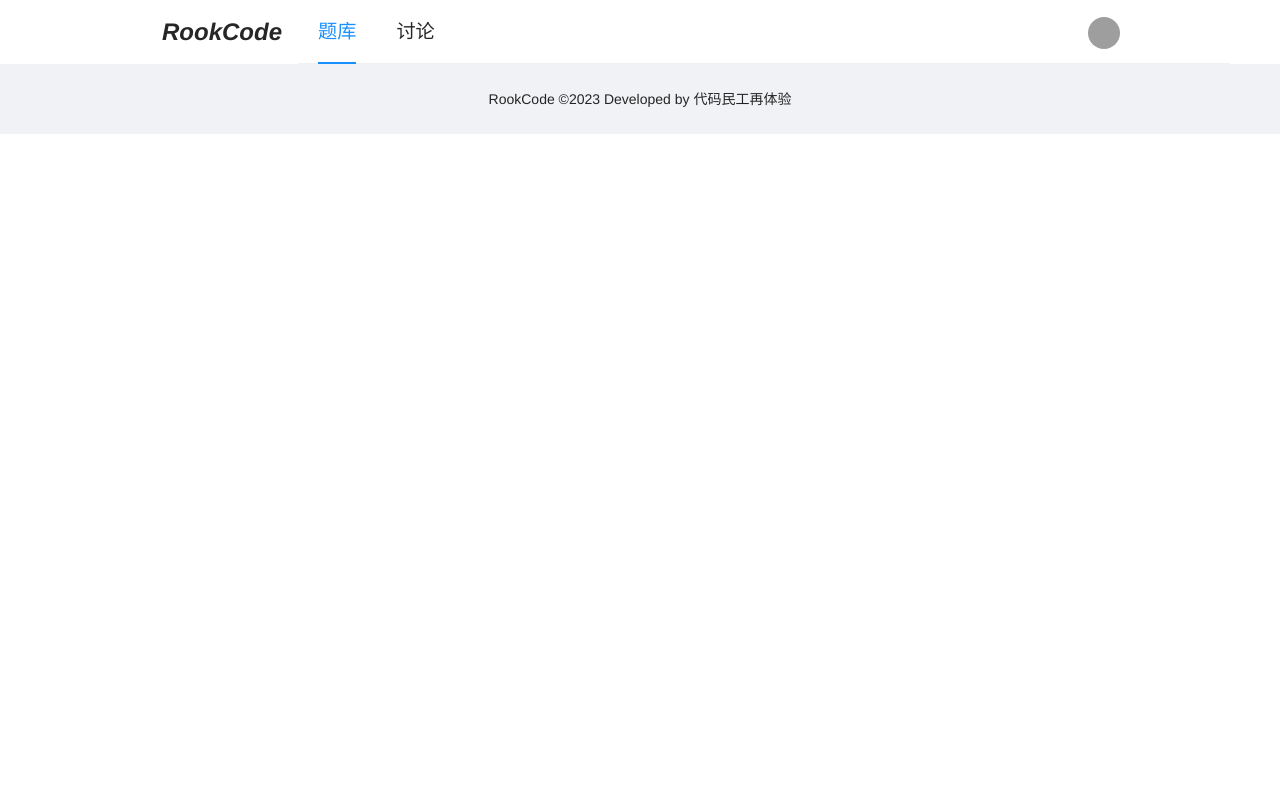
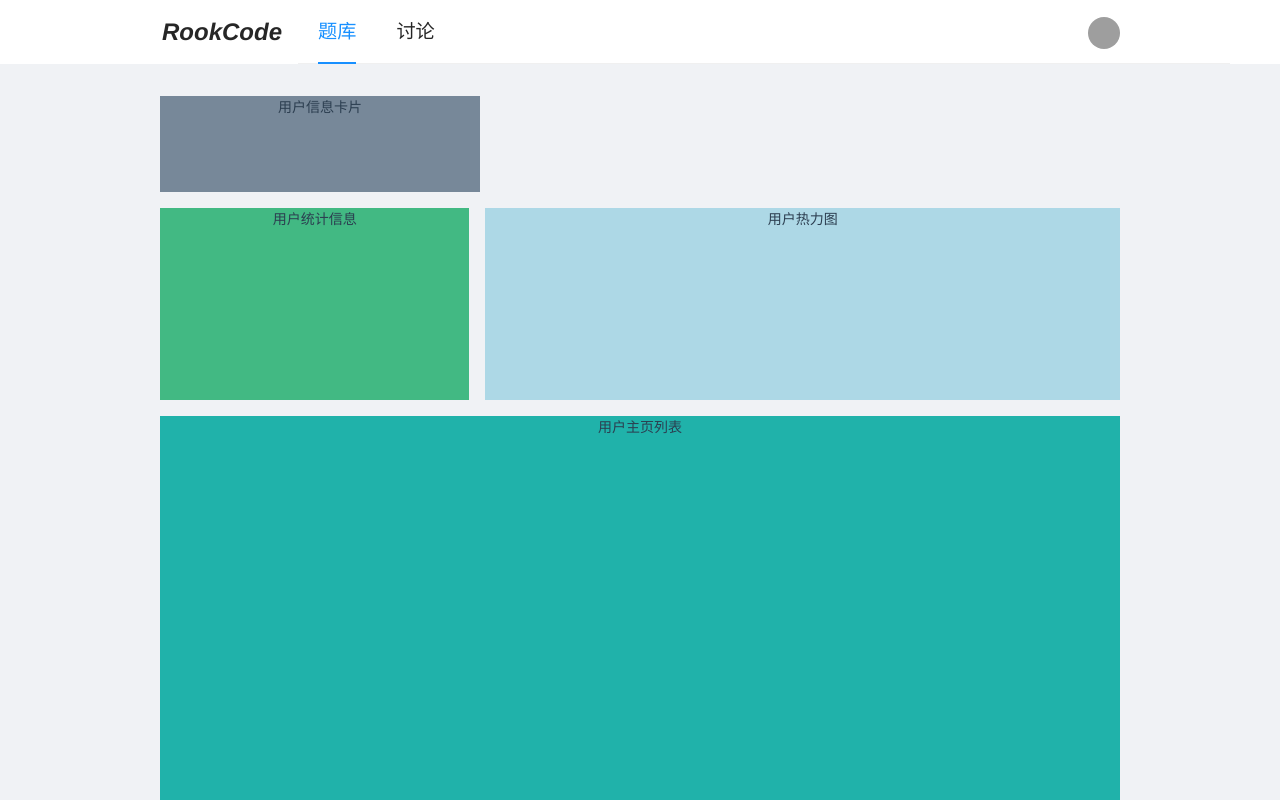
Before and after one commit to Manacher/RookCodeFE, a Vue app: page /user/1 in a window 1280 px wide. Shown: the top 800 px of the page. Built offline with nearby package versions, Linux system fonts and the light colour scheme; no server answers; grey boxes are pictures that could not be loaded.

Commit message:
feat: 初始化个人主页部件、布局，并配置动态路由 --task=1018826 --user=刘宇阳

```diff
--- a/package.json
+++ b/package.json
@@ -13,8 +13,10 @@
     "@popperjs/core": "^2.11.7",
     "ant-design-vue": "^3.2.17",
     "axios": "^1.3.5",
+    "chart.js": "^4.2.1",
     "v-calendar": "^3.0.0-alpha.7",
     "vue": "^3.0.0",
+    "vue-chartjs": "^5.2.0",
     "vue-router": "^4.0.0-0",
     "vuex": "^4.0.0-0"
   },
--- a/src/router/index.ts
+++ b/src/router/index.ts
@@ -1,11 +1,14 @@
 import {createRouter, createWebHistory, RouteRecordRaw} from 'vue-router'
-import Home from '../views/Home.vue'
 
 const routes: Array<RouteRecordRaw> = [
     {
         path: '/',
         name: 'FrontPage',
-        component: () => import('../views/frontpage/FrontPage.vue')
+        component: () => import('../views/frontPage/FrontPage.vue')
+    }, {
+        path: '/user/:id?',
+        name: 'UserPage',
+        component: () => import('../views/userPage/UserPage.vue')
     },
 ]
 
--- /dev/null
+++ b/src/views/userPage/UserHeatMap.vue
@@ -0,0 +1,15 @@
+<template>
+<div>
+  用户热力图
+</div>
+</template>
+
+<script>
+export default {
+  name: "user-heat-map"
+}
+</script>
+
+<style scoped>
+
+</style>
--- /dev/null
+++ b/src/views/userPage/UserInfoCard.vue
@@ -0,0 +1,15 @@
+<template>
+  <div>
+    用户信息卡片
+  </div>
+</template>
+
+<script>
+export default {
+  name: "user-info-card"
+}
+</script>
+
+<style scoped>
+
+</style>
--- /dev/null
+++ b/src/views/userPage/UserList.vue
@@ -0,0 +1,15 @@
+<template>
+  <div>
+    用户主页列表
+  </div>
+</template>
+
+<script>
+export default {
+  name: "user-list"
+}
+</script>
+
+<style scoped>
+
+</style>
--- /dev/null
+++ b/src/views/userPage/UserPage.vue
@@ -0,0 +1,95 @@
+<template>
+
+  <a-layout class="main-area">
+
+    <div class="user-info" style="width: 20rem; height: 6rem; background-color: lightslategrey;">
+      <UserInfoCard/>
+    </div>
+
+    <a-layout-content class="content-area">
+
+      <div class="content-top">
+        <a-row :gutter="16">
+          <a-col class="gutter-row" :span="8">
+            <div style="width: 100%; height: 12rem; background-color: #42b983; margin-right: 1rem">
+              <UserStatistics/>
+            </div>
+          </a-col>
+          <a-col class="gutter-row" :span="16">
+            <div style="width: 100%; height: 12rem; background-color: lightblue">
+              <UserHeatMap/>
+            </div>
+          </a-col>
+        </a-row>
+      </div>
+
+
+      <div class="content-bottom">
+        <UserList/>
+      </div>
+
+    </a-layout-content>
+  </a-layout>
+
+
+</template>
+
+<script lang="ts">
+
+import {defineComponent} from "vue";
+import router from "@/router";
+
+import UserInfoCard from './UserInfoCard.vue'
+import UserStatistics from './UserStatistics.vue'
+import UserHeatMap from './UserHeatMap.vue'
+import UserList from './UserList.vue'
+
+export default defineComponent({
+  components: {
+    UserInfoCard,
+    UserStatistics,
+    UserHeatMap,
+    UserList
+  },
+
+  setup() {
+
+
+    let isSelfPage = () => {
+      return router.currentRoute.value.params.id === ''
+    }
+
+
+    return {
+      isSelfPage,
+    };
+  },
+});
+
+
+</script>
+
+<style scoped>
+
+.main-area {
+  padding: 2rem 10rem 0 10rem;
+  width: 100vw;
+}
+
+.user-info {
+
+}
+
+.content-area {
+  margin-top: 1rem;
+}
+
+.content-bottom{
+  width: 100%;
+  height: 30rem;
+  margin-top: 1rem;
+  background-color: lightseagreen;
+}
+
+
+</style>
--- /dev/null
+++ b/src/views/userPage/UserStatistics.vue
@@ -0,0 +1,15 @@
+<template>
+  <div>
+    用户统计信息
+  </div>
+</template>
+
+<script>
+export default {
+  name: "user-statistics"
+}
+</script>
+
+<style scoped>
+
+</style>
```
Also changed, not shown: 1 other file (tests, documents, lock files or other folders).
